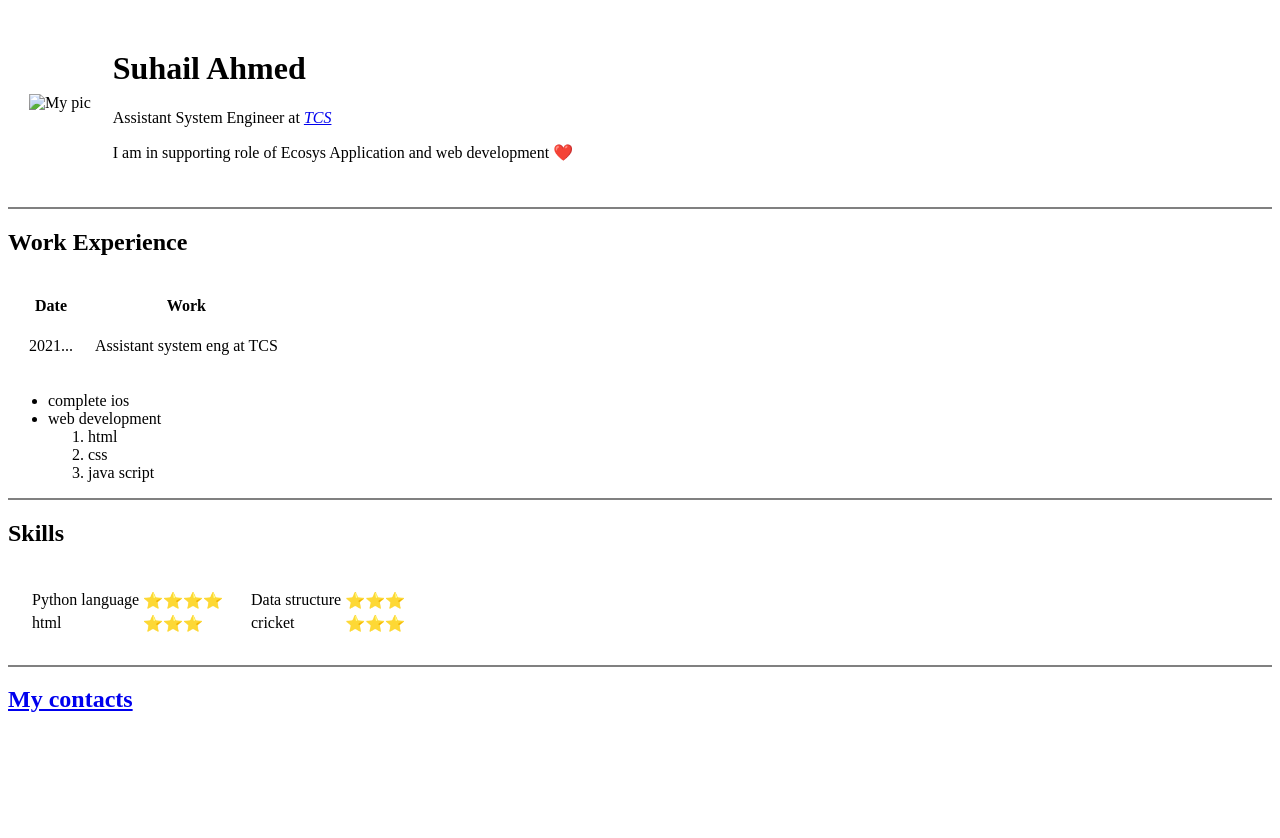
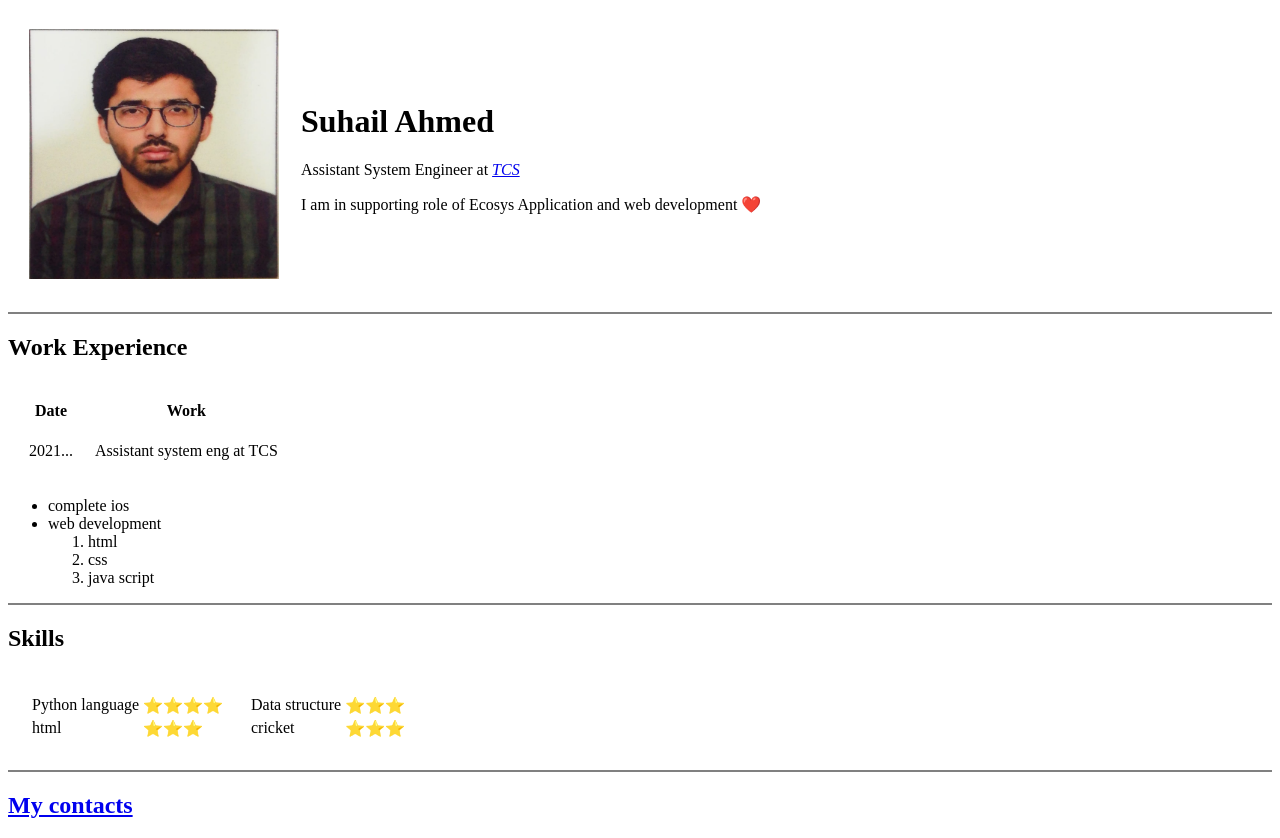
Before and after one commit to Suhai-tech/cv, a plain HTML site: page index.html in a window 1280 px wide. Before the commit the page ends 800 px from the top, so only its background shows below. Drawn offline with Linux system fonts and the light colour scheme.

Commit message:
Update index.html

```diff
--- a/index.html
+++ b/index.html
@@ -7,7 +7,7 @@
 <body>
     <table cellspacing="20" >
         <tr>
-            <td><img src="my pic1.jpeg" alt="My pic" width="250"height="250"></td>
+            <td><img src="my pic.jpeg" alt="My pic" width="250"height="250"></td>
             <td><h1>Suhail Ahmed</h1>
             <p>Assistant System Engineer at <em><a href="https://www.tcs.com/">TCS</a></em></p>
             <p>I am in supporting role of Ecosys Application and web development ❤️</p></td>
```
